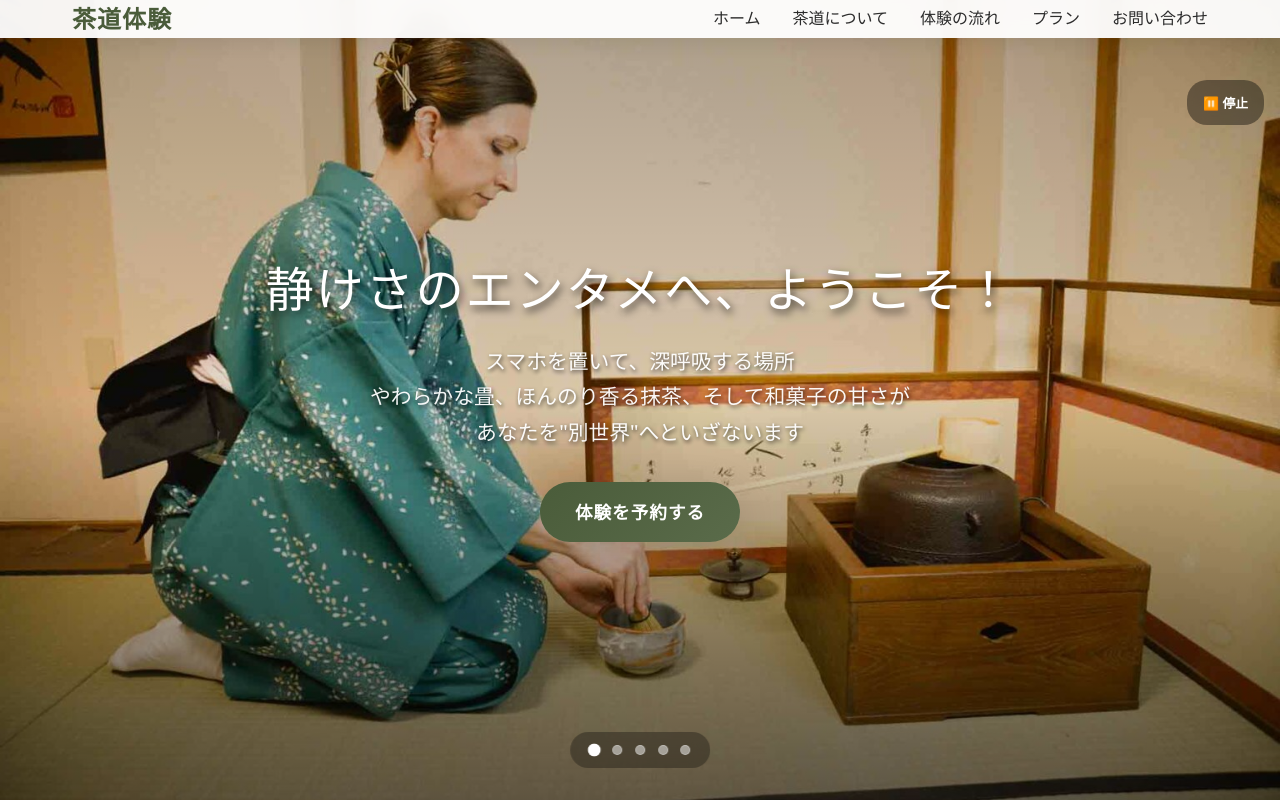
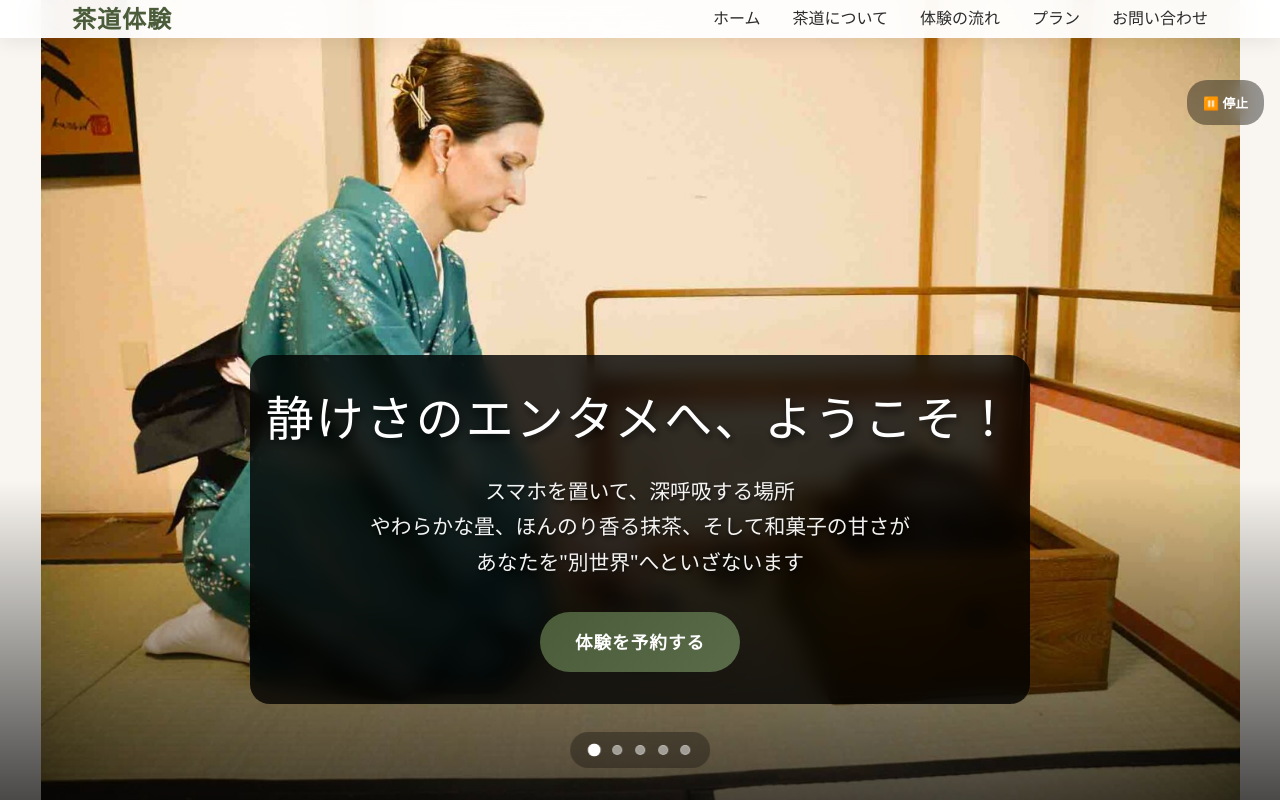
Before and after one commit to LaughingKuma/LaughingKuma.github.io, a plain HTML site: page mb.html in a window 1280 px wide. Shown: the top 802 px of the page. Drawn offline with Linux system fonts and the light colour scheme.

Commit message:
Update mb.html

```diff
--- a/mb.html
+++ b/mb.html
@@ -76,14 +76,15 @@
             cursor: pointer;
         }
 
-        /* Hero Section - Treat as Portrait Photos */
+        /* Hero Section - Like the working static image */
         .hero {
             min-height: 100vh;
             position: relative;
             overflow: hidden;
             display: flex;
-            align-items: center;
+            align-items: flex-end;
             justify-content: center;
+            padding-bottom: 6rem;
         }
 
         .slideshow-container {
@@ -103,9 +104,10 @@
             height: 100%;
             opacity: 0;
             transition: opacity 2s ease-in-out;
-            background-size: cover;
+            background-size: contain;
             background-position: center;
             background-repeat: no-repeat;
+            background-color: var(--warm-white);
         }
 
         .slide.active {
@@ -121,9 +123,9 @@
             bottom: 0;
             background: linear-gradient(
                 to bottom,
-                rgba(0,0,0,0.3) 0%,
-                rgba(0,0,0,0.1) 50%,
-                rgba(0,0,0,0.6) 100%
+                rgba(0,0,0,0) 0%,
+                rgba(0,0,0,0) 60%,
+                rgba(0,0,0,0.7) 100%
             );
             z-index: 2;
         }
@@ -140,7 +142,10 @@
             text-align: center;
             color: white;
             padding: 2rem 1rem;
-            max-width: 90%;
+            max-width: 95%;
+            background: rgba(0,0,0,0.8);
+            border-radius: 20px;
+            backdrop-filter: blur(10px);
         }
 
         .hero-content h1 {
@@ -683,9 +688,4 @@
                         <h3>茶道体験プラン</h3>
                         <p>畳の茶室でお抹茶を点てて、季節の和菓子を味わいながら、心がじんわりと落ち着いていく——そんな、"静かな感動"を味わえます。</p>
                         <div class="service-price">10,000円/人（税込）</div>
-                        <p style="font-size: 0.9rem; margin-top: 1rem; color: #d4af37;">4名以上のご予約で20%OFF!</p>
-                    </div>
-
-                    <div class="service-card">
-                        <div class="service-icon">時</div>
-                        <h3>選べる時間帯</h3>
+                        <p style="font-size: 0.9rem; margin-top: 1rem; color: #d4af37;">4名以上のご予約で20%
```
